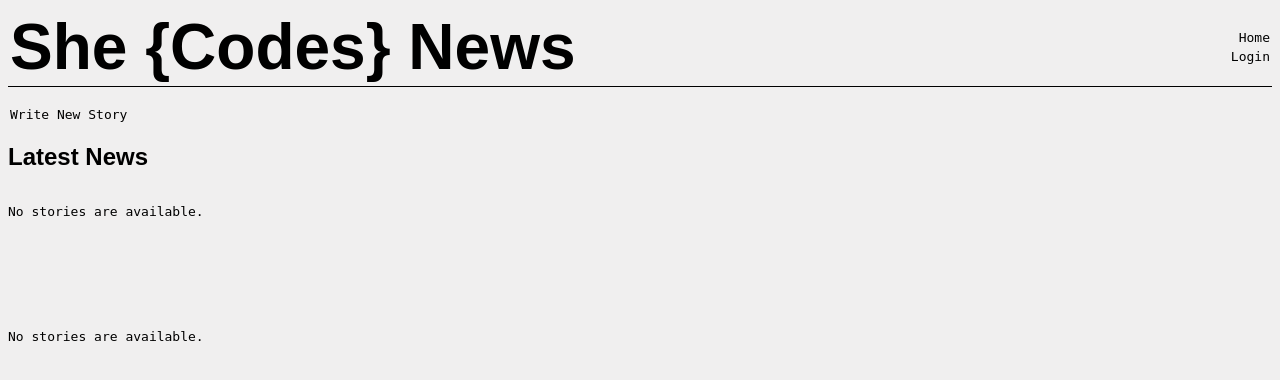
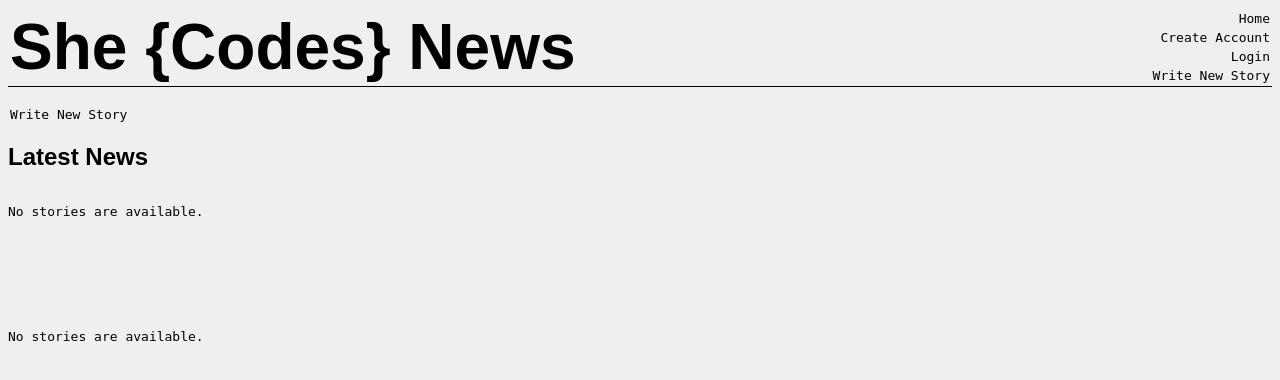
Before and after one commit to oriyannadav/Django-news-project, a Django app: page /news/ in a window 1280 px wide. Shown: the top 380 px of the page. Run offline with Django 4.2, Linux system fonts and the light colour scheme; data that the repository does not hold is empty; parts of the project's set-up code (start-up, migrations or seed data) failed here and were passed over; some web fonts are replaced.

Commit message:
changed nav

```diff
--- a/she_codes_news/templates/nav.html
+++ b/she_codes_news/templates/nav.html
@@ -1,9 +1,13 @@
+{% load static %}
 <nav>
     <a href="{% url 'news:index' %}">Home</a>
     {% if request.user.is_authenticated %}
         <a href="#">{{ user.username }}</a>
+        <a href="{% url 'news:newStory' %}">Write New Story</a>
         <a href="{% url 'logout' %}">Logout</a>
     {% else %}
+    <a href="{% url 'users:createAccount' %}">Create Account</a>
     <a href="{% url 'login' %}">Login</a>
+    <a href="{% url 'news:newStory' %}">Write New Story</a>
     {% endif %}
 </nav>
```
